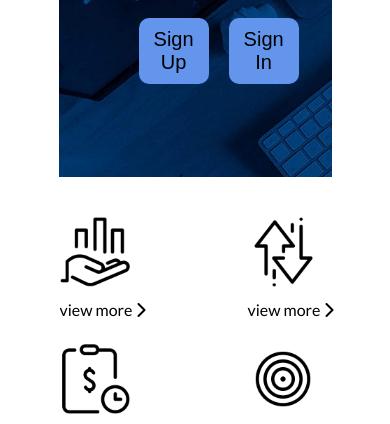
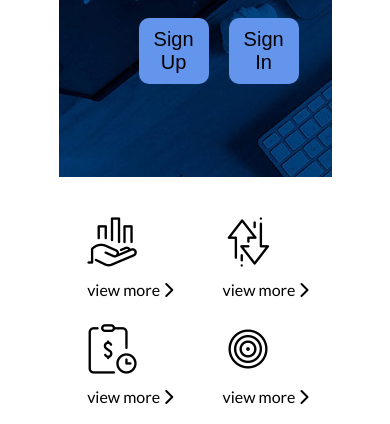
Before and after one commit to k-marczak/Project-2, a plain HTML site: page index.html in a window 390 px wide. Shown: the part 413-837 px from the top of the page. Drawn offline with nearby package versions, Linux system fonts and the light colour scheme.

Commit message:
Mobile Responsive

```diff
--- a/css/style.css
+++ b/css/style.css
@@ -768,9 +768,22 @@ footer .container{
         font-size: 40px;
         margin-left: 20px;
     }
+
+    .icons div img {
+        height: 50px;
+    }
+
+    .icons{
+        margin: 0 auto;
+    }
+
+    .icons .container{
+        margin: 0 auto;
+        /* transform: translateX(-10px); */
+    }
 }
 
-@media(max-width: 400px){
+@media(max-width: 450px){
     .second p{
         font-size: 10px;
         width: 70%;
@@ -785,7 +798,8 @@ footer .container{
     }
 
     .icons{
-        transform: translateX(40px);
+        transform: translateX(15px);
+        width: 70%;
     }
 
     .card{
@@ -806,6 +820,8 @@ footer .container{
 
     }
 
+
+
     .services-cards{
         transform: translateX(-17px);
     }
```
